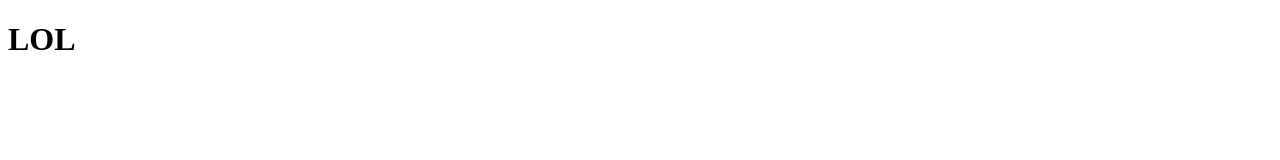
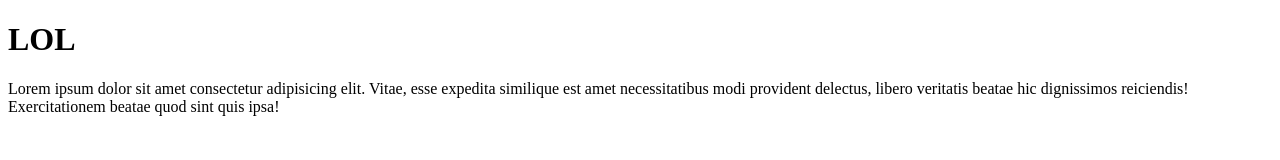
Before and after one commit to SeptianAdiraharja/Aplikasi-Septian, a plain HTML site: page index.html in a window 1280 px wide. Drawn offline with Linux system fonts and the light colour scheme.

Commit message:
menambah paragraph

```diff
--- a/index.html
+++ b/index.html
@@ -7,5 +7,6 @@
 </head>
 <body>
     <h1>LOL</h1>
+    <p>Lorem ipsum dolor sit amet consectetur adipisicing elit. Vitae, esse expedita similique est amet necessitatibus modi provident delectus, libero veritatis beatae hic dignissimos reiciendis! Exercitationem beatae quod sint quis ipsa!</p>
 </body>
 </html>
```
